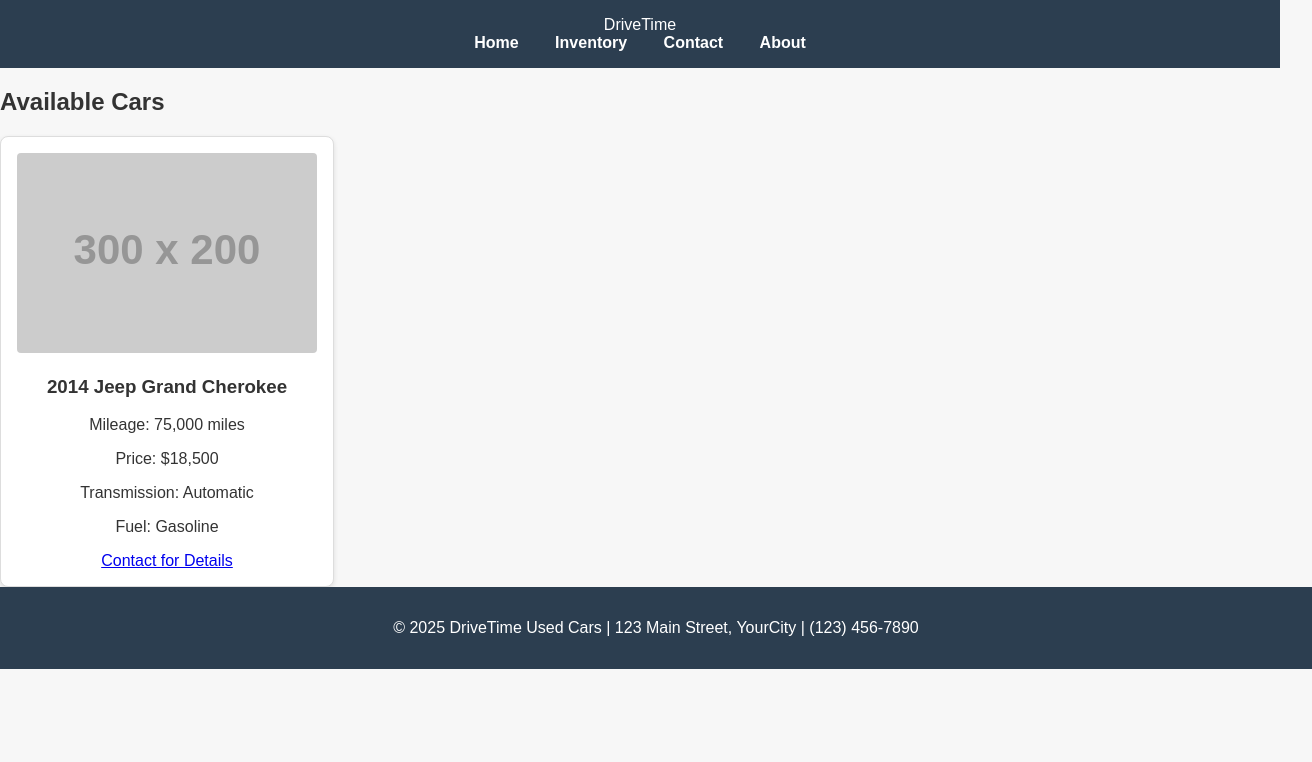
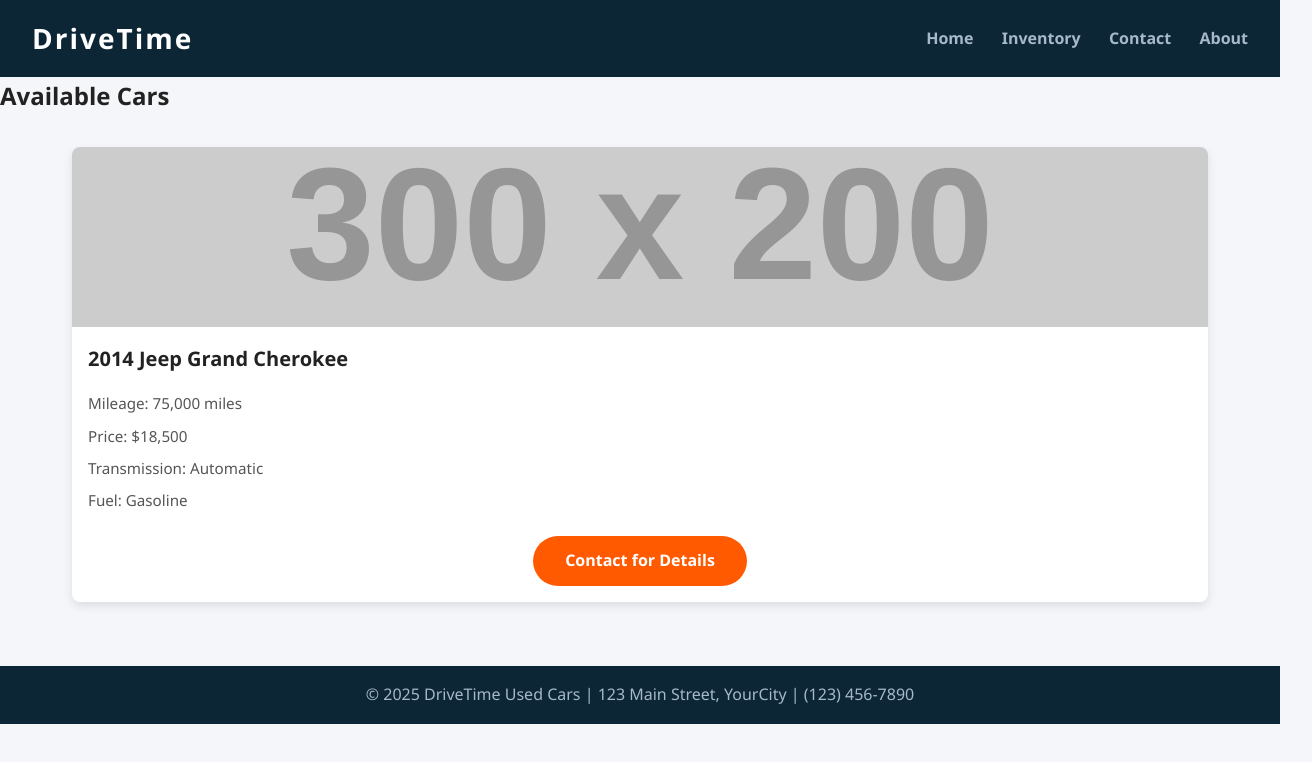
Before and after one commit to memeloneski/omega-automotive-llc, a plain HTML site: page inventory.html in a window 1280 px wide. Shown: the whole page, 1312 px wide, since content can reach past the window. Drawn offline with Linux system fonts and the light colour scheme; placeholder pictures from the web are drawn by us.

Commit message:
Update styles.css

```diff
--- a/styles.css
+++ b/styles.css
@@ -1,72 +1,136 @@
-body {
-  font-family: Arial, sans-serif;
-  margin: 0;
-  background-color: #f7f7f7;
-  color: #333;
+/* Reset & base */
+* {
+  box-sizing: border-box;
+  margin: 0; padding: 0;
+  font-family: 'Segoe UI', Tahoma, Geneva, Verdana, sans-serif;
 }
 
-header {
-  background-color: #2c3e50;
-  color: white;
-  padding: 1rem;
-  text-align: center;
+body {
+  background-color: #f5f6fa;
+  color: #222;
+  line-height: 1.6;
 }
 
-nav a {
-  margin: 0 1rem;
-  color: #fff;
-  text-decoration: none;
-  font-weight: bold;
+/* Navbar */
+.navbar {
+  display: flex;
+  justify-content: space-between;
+  align-items: center;
+  background-color: #0d2636;
+  padding: 1rem 2rem;
+  position: sticky;
+  top: 0;
+  z-index: 1000;
 }
 
-.hero {
-  background-color: #ecf0f1;
-  padding: 2rem;
-  text-align: center;
+.logo {
+  color: #fff;
+  font-size: 1.75rem;
+  font-weight: bold;
+  letter-spacing: 2px;
 }
 
-.hero h2 {
-  font-size: 2rem;
-  margin-bottom: 0.5rem;
+.nav-link {
+  color: #a6b9c8;
+  margin-left: 1.5rem;
+  text-decoration: none;
+  font-weight: 600;
+  transition: color 0.3s ease;
 }
 
-.btn {
-  background-color: #27ae60;
-  color: white;
-  padding: 0.75rem 1.5rem;
-  text-decoration: none;
-  border-radius: 5px;
+.nav-link:hover {
+  color: #fff;
 }
 
-footer {
-  background-color: #2c3e50;
+/* Hero Section */
+.hero {
+  background: url('https://images.unsplash.com/photo-1502877338535-766e1452684a?auto=format&fit=crop&w=1470&q=80') no-repeat center center/cover;
+  height: 400px;
+  display: flex;
+  justify-content: center;
+  align-items: center;
   color: white;
   text-align: center;
-  padding: 1rem;
-  position: relative;
-  bottom: 0;
-  width: 100%;
+  padding: 0 1rem;
 }
-.inventory {
-  display: flex;
-  flex-wrap: wrap;
-  justify-content: center;
+
+.hero-text h1 {
+  font-size: 3rem;
+  text-shadow: 2px 2px 6px rgba(0,0,0,0.7);
+  margin-bottom: 1rem;
+}
+
+.hero-text p {
+  font-size: 1.25rem;
+  margin-bottom: 1.5rem;
+  text-shadow: 1px 1px 4px rgba(0,0,0,0.6);
+}
+
+.btn-primary {
+  background-color: #ff5a00;
+  padding: 0.75rem 2rem;
+  color: white;
+  font-weight: bold;
+  text-decoration: none;
+  border-radius: 25px;
+  transition: background-color 0.3s ease;
+}
+
+.btn-primary:hover {
+  background-color: #e14b00;
+}
+
+/* Inventory Grid */
+.inventory-grid {
+  display: grid;
+  grid-template-columns: repeat(auto-fit, minmax(280px, 1fr));
   gap: 2rem;
   padding: 2rem;
+  max-width: 1200px;
+  margin: 0 auto;
 }
 
 .car-card {
   background-color: white;
-  border: 1px solid #ddd;
   border-radius: 8px;
-  width: 300px;
-  padding: 1rem;
-  text-align: center;
-  box-shadow: 0 2px 5px rgba(0,0,0,0.1);
+  overflow: hidden;
+  box-shadow: 0 4px 10px rgba(0,0,0,0.1);
+  transition: transform 0.3s ease;
+  display: flex;
+  flex-direction: column;
+}
+
+.car-card:hover {
+  transform: scale(1.05);
 }
 
 .car-card img {
   width: 100%;
-  height: auto;
-  border-radius: 4px;
+  height: 180px;
+  object-fit: cover;
 }
+
+.car-card h3 {
+  padding: 1rem;
+  font-size: 1.25rem;
+}
+
+.car-card p {
+  padding: 0 1rem 0.5rem 1rem;
+  font-size: 0.95rem;
+  color: #555;
+}
+
+.car-card .btn-primary {
+  margin: 1rem;
+  align-self: center;
+}
+
+/* Footer */
+footer {
+  background-color: #0d2636;
+  color: #a6b9c8;
+  text-align: center;
+  padding: 1rem 2rem;
+  margin-top: 2rem;
+}
```
